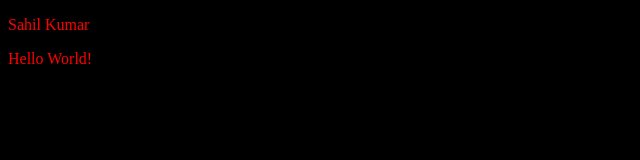
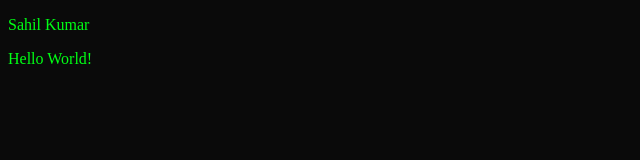
Before and after one commit to sahilkumar1689/temp, a plain HTML site: page index.html in a window 1280 px wide. Shown: the whole page, without its empty margins (0-640 px from the left). Drawn offline with Linux system fonts and the light colour scheme.

Commit message:
change in css

```diff
--- a/style.css
+++ b/style.css
@@ -1,6 +1,6 @@
 p{
-    color:red
+    color:rgb(0, 255, 21);
 }
 body{
-    background: #000;
+    background: #0a0a0a;
 }
```
